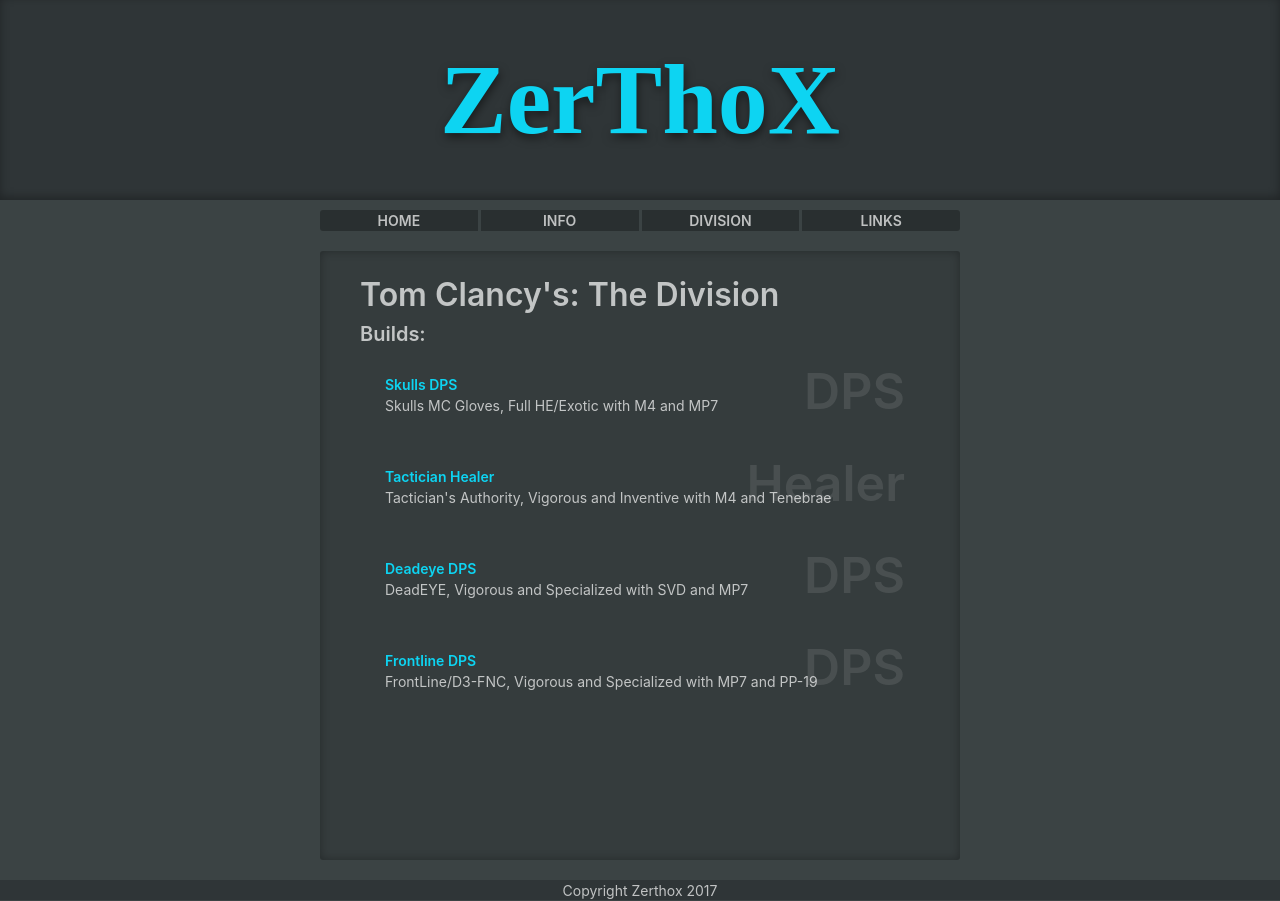
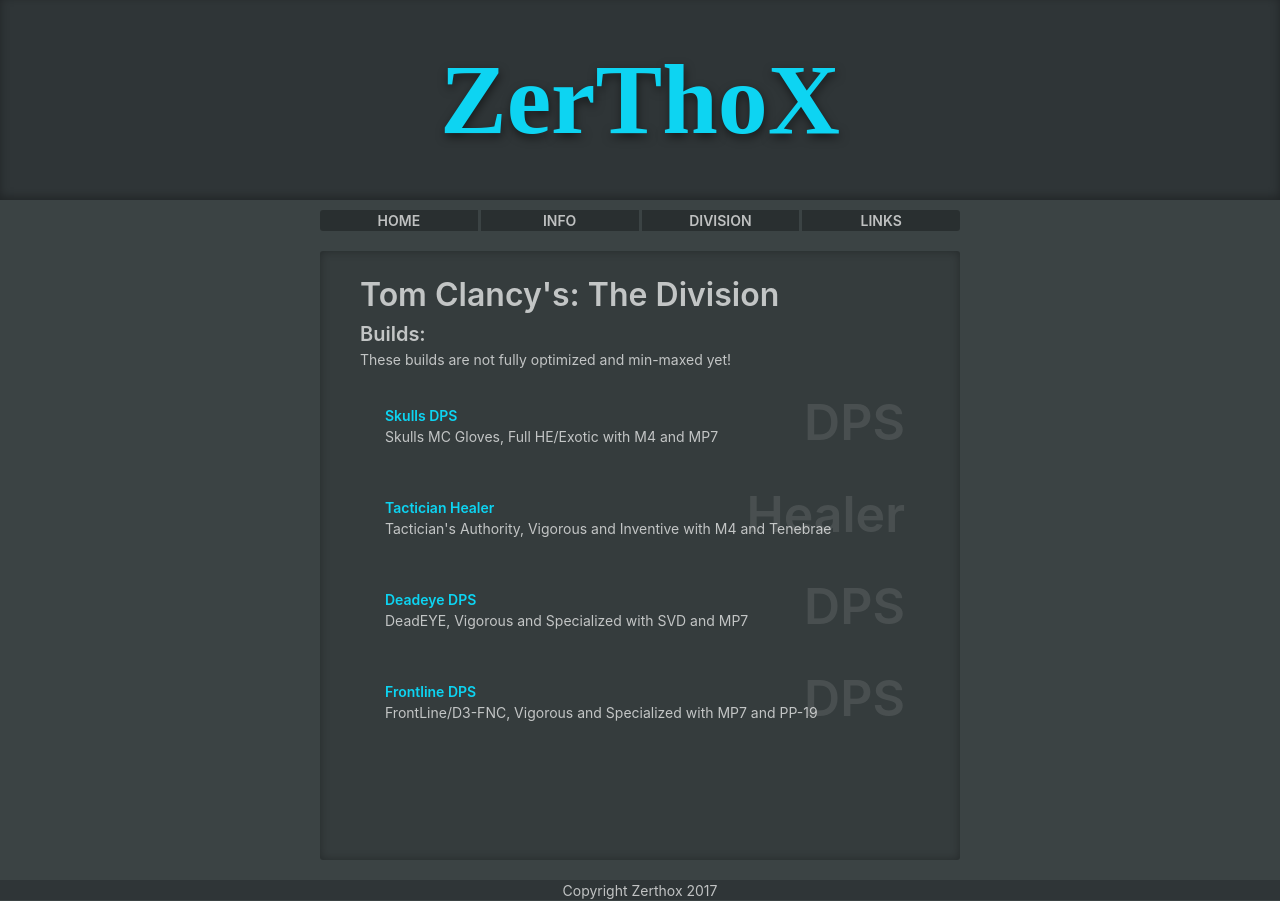
Before and after one commit to Zerthox/zerthox.github.io, a Jekyll site: the page built from division.html, in a window 1280 px wide. Built offline with Jekyll 4.4.1, drawn with Linux system fonts in a browser that asks for light colours; some web fonts are replaced.

Commit message:
Update division.html

```diff
--- a/division.html
+++ b/division.html
@@ -4,6 +4,7 @@
 <h1>Tom Clancy's: The Division</h1>
 <ul class="list games">
     <h3>Builds:</h3>
+    <p>These builds are not fully optimized and min-maxed yet!</p>
     <a href="division/builds/skulls">
         <li class="list-item">
             <div class="info"><span class="title name">Skulls DPS</span><span class="text">Skulls MC Gloves, Full HE/Exotic with M4 and MP7</span></div>
```
